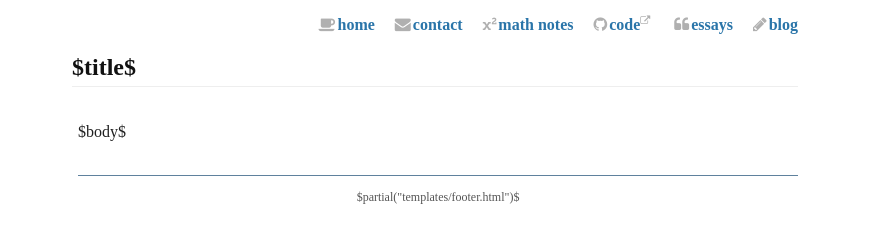
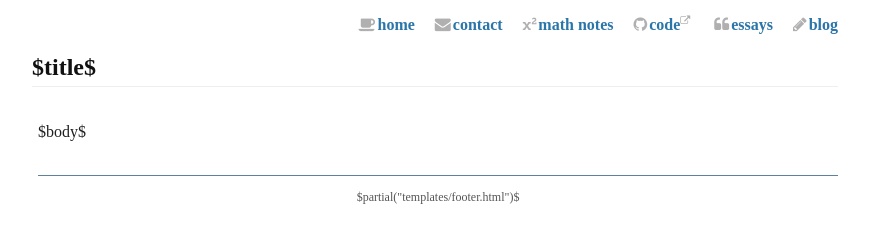
Before and after one commit to nathantypanski/nathantypanski.com, a plain HTML site: page templates/default.html in a window 1280 px wide. Shown: the whole page, without its empty margins (202-1071 px from the left). Drawn offline with nearby package versions, Linux system fonts and the light colour scheme; files that its build step writes are made by us from their sources.

Commit message:
wider text

```diff
--- a/scss/default.scss
+++ b/scss/default.scss
@@ -1,4 +1,4 @@
-$body_width: 720px;
+$body_width: 800px;
 $default_color: #202020;
 $background: #fff;
 $toc_background: #f8f8f8;
```
